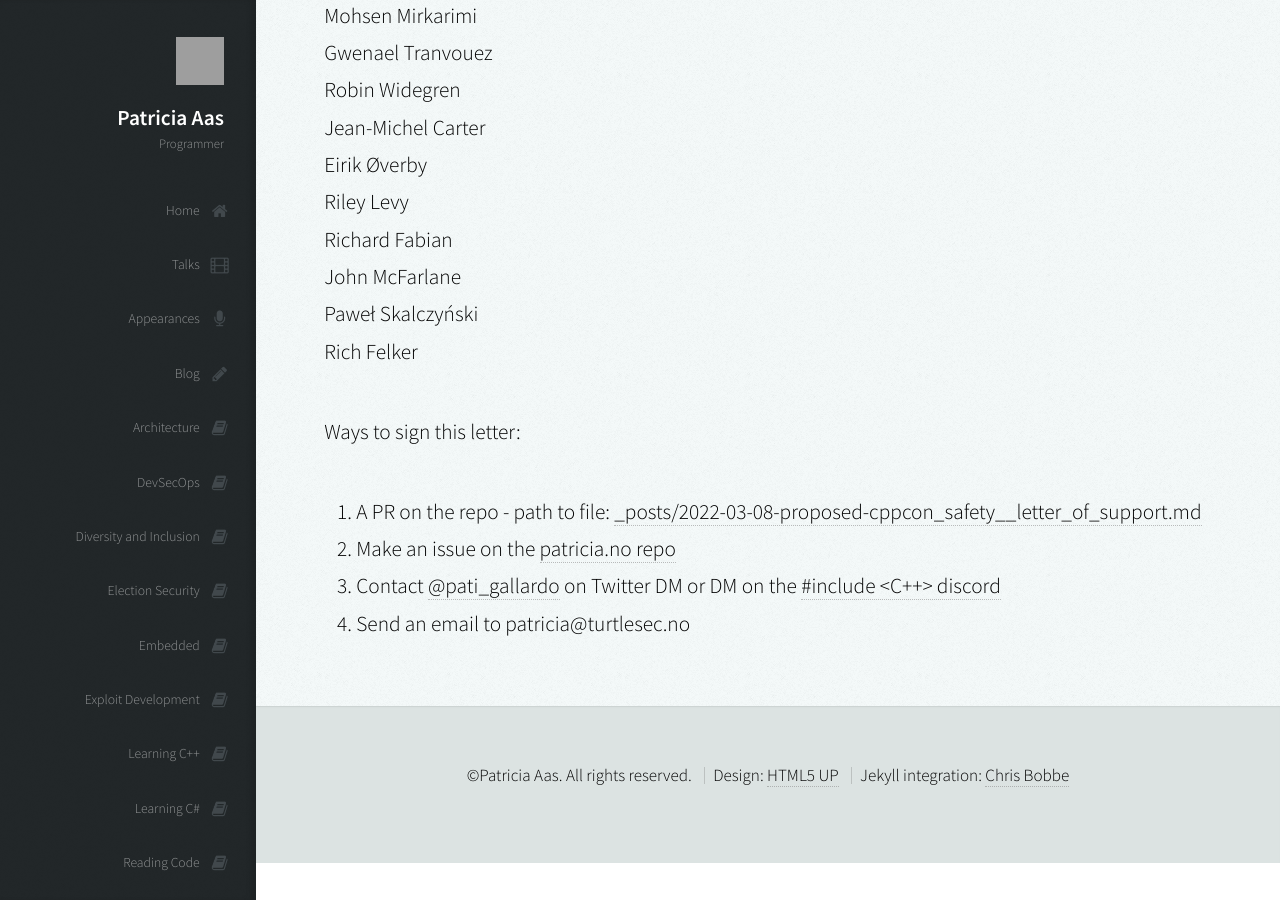
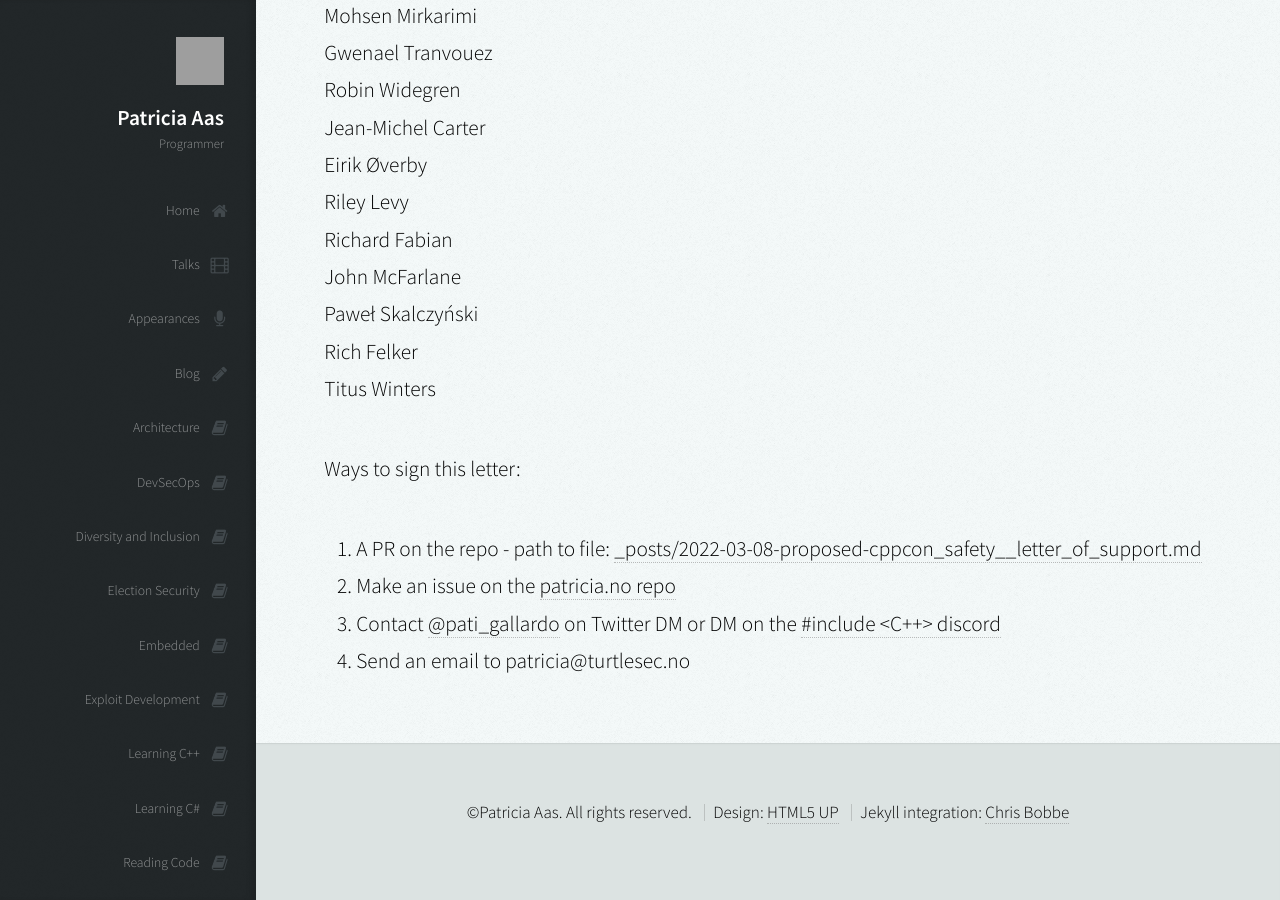
Before and after one commit to patricia-gallardo/patricia-gallardo.github.io, a Jekyll site: the page built from _posts/2022-03-08-proposed-cppcon_safety__letter_of_support.md, in a window 1280 px wide and 900 px high, scrolled down 2611 px. Built offline with Jekyll 4.4.1, drawn with Linux system fonts in a browser that asks for light colours; nearby versions of some CDN libraries; grey boxes are pictures that could not be loaded.

Commit message:
Update 2022-03-08-proposed-cppcon_safety__letter_of_support.md

```diff
--- a/_posts/2022-03-08-proposed-cppcon_safety__letter_of_support.md
+++ b/_posts/2022-03-08-proposed-cppcon_safety__letter_of_support.md
@@ -78,6 +78,7 @@ Richard Fabian <br>
 John McFarlane <br>
 Paweł Skalczyński <br>
 Rich Felker <br>
+Titus Winters <br>
 
 
 Ways to sign this letter:
```
